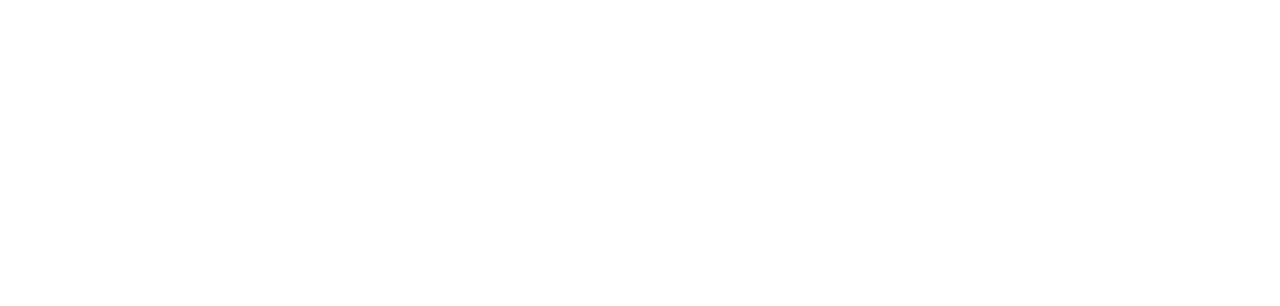
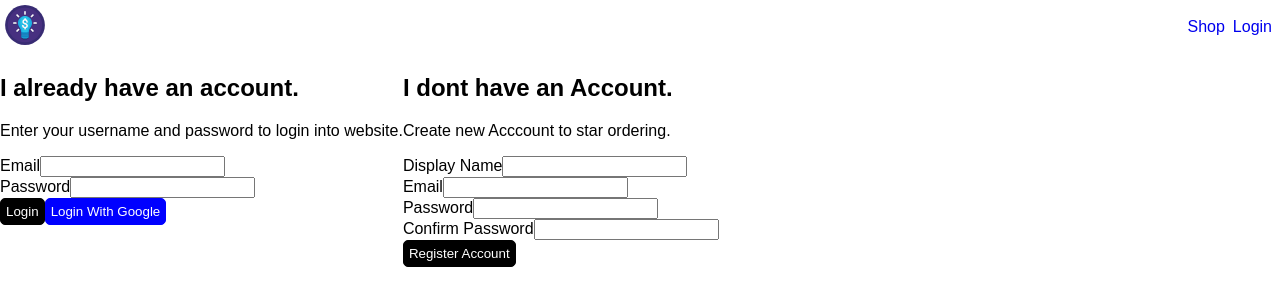
Before and after one commit to bikashthapa01/clothingshop, a React (Create React App) app: page /auth in a window 1280 px wide. Before the commit this address had no page. Shown: the top 306 px of the page. Built offline with nearby package versions, Linux system fonts and the light colour scheme; the HTML template or start-up script is replaced by a standard one.

Commit message:
Authentication Components Updated

```diff
--- a/src/App.js
+++ b/src/App.js
@@ -2,8 +2,7 @@
 import Home from "./routes/home/Home";
 import NavigationBar from "./routes/navigation/NavigationBar";
 import { Shop } from "./routes/shop/Shop";
-import { Register } from "./routes/register/Register";
-import { Login } from "./routes/login/Login";
+import { Authentication} from "./routes/authentication/Authentication";
 
 const App = () => {
   return (
@@ -11,8 +10,7 @@
       <Route path="/" element={<NavigationBar />}>
         <Route index element={<Home />} />
         <Route path="shop" element={<Shop/>}/>
-        <Route path="register" element={<Register/>}/>
-        <Route path="login" element={<Login/>} />
+        <Route path="auth" element={<Authentication/>} />
       </Route>
     </Routes>
   );
--- a/src/components/Button/Button.styles.scss
+++ b/src/components/Button/Button.styles.scss
@@ -6,6 +6,7 @@
     border-radius: 5px;
     font-family: "Poppins",sans-serif;
     font-weight: 300;
+    cursor: pointer;
 
     &:hover {
         background-color: white;
--- a/src/components/login-form/LoginForm.jsx
+++ b/src/components/login-form/LoginForm.jsx
@@ -1,70 +1,91 @@
-import React, { useState } from 'react'
-import { FormInput } from '../form-input/FormInput'
+import React, { useState } from "react";
+import { FormInput } from "../form-input/FormInput";
 import {
   signInWithGooglePopup,
   createUserDocumentFromAuth,
   signInUserWithEmailAndPassword,
 } from "../../utils/firebase/Firebase.utils";
-import { Button } from '../Button/Button';
+import { Button } from "../Button/Button";
 
 const defaultFormInput = {
-    email:'',
-    password:'',
+  email: "",
+  password: "",
+};
+
+export const LoginForm = () => {
+  const [errMessage, setErrMessage] = useState("");
+  const [formData, setFormData] = useState(defaultFormInput);
+  const { email, password } = formData;
+
+  const handleDataChange = (event) => {
+    const { name, value } = event.target;
+    setFormData({ ...formData, [name]: value });
+  };
+
+  const logGoogleUser = async () => {
+    try {
+      const { user } = await signInWithGooglePopup();
+      await createUserDocumentFromAuth(user);
+    } catch (err) {
+      switch (err.code) {
+        case "auth/user-not-found":
+          setErrMessage("User Not Found");
+          break;
+        case "auth/wrong-password":
+          setErrMessage("Username or Password is Not Correct");
+          break;
+        default:
+          setErrMessage(err.code);
+      }
     }
 
-export const LoginForm = () => {
-
-  const [errMessage,setErrMessage] = useState('');
-  const [formData,setFormData] = useState(defaultFormInput);
-  const {email,password} = formData;
-
-  const handleDataChange = (event) => {
-      const {name,value} = event.target;
-      setFormData({...formData,[name]:value});
-  }
-
-    const logGoogleUser = async () => {
-
-        try{
-          const { user } = await signInWithGooglePopup();
-        await createUserDocumentFromAuth(user);
-        }catch(err){
-          setErrMessage(`Error Loggin in : ${err}`)
-        }
-
-        console.log("Login Successful!")
-
+    console.log("Login Successful!");
   };
 
   const loginFormHandler = async (event) => {
     event.preventDefault();
 
-        try{
-          const {user} = await signInUserWithEmailAndPassword(email,password);
+    try {
+      const { user } = await signInUserWithEmailAndPassword(email, password);
       console.log(user.uid);
-        }catch(err){
-          if(err.code === "auth/user-not-found"){
+    } catch (err) {
+      if (err.code === "auth/user-not-found") {
         setErrMessage("User Not Found");
-          }else {
-            setErrMessage("Error Logging in user")
+      } else {
+        setErrMessage("Error Logging in user");
       }
     }
-
-      }
+  };
 
   return (
-    <div className='login-form-container'>
+    <div className="login-form-container">
       <h2>I already have an account.</h2>
       <span>Enter your username and password to login into website.</span>
-        <p style={{color:"red",}}>{errMessage}</p>
+      <p style={{ color: "red" }}>{errMessage}</p>
       <form onSubmit={loginFormHandler}>
-            <FormInput label="Email" type="email" name="email" required value={email} onChange={handleDataChange}/>
-            <FormInput label="Password" type="password" name="password" required value={password} onChange={handleDataChange}/>
-           <div className='button-group'>
+        <FormInput
+          label="Email"
+          type="email"
+          name="email"
+          required
+          value={email}
+          onChange={handleDataChange}
+        />
+        <FormInput
+          label="Password"
+          type="password"
+          name="password"
+          required
+          value={password}
+          onChange={handleDataChange}
+        />
+        <div className="button-group">
           <Button type="submit">Login</Button>
-                <Button buttonType="google" onClick={logGoogleUser}>Login With Google</Button>
+          <Button buttonType="google" type="button" onClick={logGoogleUser}>
+            Login With Google
+          </Button>
         </div>
       </form>
     </div>
-  )
-}
+  );
+};
--- a/src/components/register-form/RegisterForm.jsx
+++ b/src/components/register-form/RegisterForm.jsx
@@ -1,9 +1,114 @@
-import React from 'react'
+import React, { useState } from "react";
+import {
+  createAuthUserWithEmailAndPassword,
+  createUserDocumentFromAuth,
+} from "../../utils/firebase/Firebase.utils";
+import { FormInput } from "../form-input/FormInput";
+import { Button } from "../Button/Button";
+
+
+const defaultFormFields = {
+  displayName: "",
+  email: "",
+  password: "",
+  confirmPassword: "",
+};
 
 export const RegisterForm = () => {
+  const [formFields, setFormFields] = useState(defaultFormFields);
+  const { displayName, email, password, confirmPassword } = formFields;
+  const [errorMessage, setErrorMessage] = useState("");
+
+  const resetForm = () => {
+    setFormFields(defaultFormFields);
+  };
+
+  const handleChange = (event) => {
+    const { name, value } = event.target;
+    setFormFields({ ...formFields, [name]: value });
+  };
+
+  const handleSubmit = async (event) => {
+    event.preventDefault();
+    setErrorMessage("");
+
+    if (password.length < 6) {
+      setErrorMessage("Password Must be more than 6 characters long");
+      return;
+    }
+    if (password !== confirmPassword) {
+      setErrorMessage("Password Do Not Match");
+      return;
+    }
+
+    // at this stage all data are validated.
+
+    try {
+      const { user } = await createAuthUserWithEmailAndPassword(
+        email,
+        password
+      );
+      const userData = {
+        ...user,
+        displayName: displayName,
+      };
+
+      await createUserDocumentFromAuth(userData);
+
+      console.log("New Account Created.");
+
+      resetForm();
+    } catch (err) {
+      console.log(err);
+    }
+  };
+
   return (
-    <div className='register-form-container'>
+    <>
+      <div className="register-account-container">
+        <h2>I dont have an Account.</h2>
+        <span>Create new Acccount to star ordering.</span>
 
-    </div>
-  )
-}
+        <p style={{ color: "red" }}>{errorMessage}</p>
+        <form onSubmit={handleSubmit}>
+          <FormInput
+            label="Display Name"
+            type="text"
+            required
+            name="displayName"
+            value={displayName}
+            onChange={handleChange}
+          />
+
+          <FormInput
+            label="Email"
+            type="email"
+            required
+            name="email"
+            value={email}
+            onChange={handleChange}
+          />
+
+          <FormInput
+            label="Password"
+            type="password"
+            required
+            name="password"
+            value={password}
+            onChange={handleChange}
+          />
+
+          <FormInput
+            label="Confirm Password"
+            type="password"
+            required
+            name="confirmPassword"
+            value={confirmPassword}
+            onChange={handleChange}
+          />
+          <Button type="submit">Register Account</Button>
+        </form>
+      </div>
+    </>
+  );
+};
--- /dev/null
+++ b/src/routes/authentication/Authentication.jsx
@@ -0,0 +1,16 @@
+import React from "react";
+
+import { LoginForm } from "../../components/login-form/LoginForm";
+import { RegisterForm } from "../../components/register-form/RegisterForm";
+import "./Authentication.styles.scss";
+
+
+export const Authentication = () => {
+
+  return (
+    <div className="authentication-container">
+      <LoginForm />
+      <RegisterForm />
+    </div>
+  );
+};
--- /dev/null
+++ b/src/routes/authentication/Authentication.styles.scss
@@ -0,0 +1,3 @@
+.authentication-container {
+    display: flex;
+}
--- a/src/routes/login/Login.jsx
+++ b/src/routes/login/Authentication.jsx
@@ -1,14 +1,14 @@
 import React from "react";
 
-import { Register } from "../register/Register";
 import { LoginForm } from "../../components/login-form/LoginForm";
+import { RegisterForm } from "../../components/register-form/RegisterForm";
 
 export const Login = () => {
 
   return (
     <div className="authentication-form-container">
       <LoginForm/>
-      <Register />
+      <RegisterForm />
     </div>
   );
 };
--- a/src/routes/navigation/NavigationBar.jsx
+++ b/src/routes/navigation/NavigationBar.jsx
@@ -1,7 +1,7 @@
 import React from "react";
 import { Link, Outlet } from "react-router-dom";
 import {ReactComponent as Logo} from "../../assets/logo.svg";
-import "./Navigation.scss"
+import "./Navigation.styles.scss"
 
 
 const NavigationBar = () => {
@@ -13,7 +13,7 @@
         </Link>
         <div className="navigation-links">
           <Link className="nav-link" to="/shop" >Shop</Link>
-          <Link className="nav-link" to="/login" >Login</Link>
+          <Link className="nav-link" to="/auth" >Login</Link>
         </div>
       </div>
       <Outlet />
--- a/src/utils/firebase/Firebase.utils.jsx
+++ b/src/utils/firebase/Firebase.utils.jsx
@@ -20,7 +20,7 @@
 };
 
 // Initialize Firebase
-const firebaseApp = initializeApp(firebaseConfig);
+initializeApp(firebaseConfig);
 
 const provider = new GoogleAuthProvider();
 provider.setCustomParameters({
```
Also changed, not shown: src/routes/register/Register.jsx (deleted, +0 -113 lines), src/components/register-form/RegisterForm.styles.scss (deleted), src/routes/navigation/Navigation.styles.scss (renamed from src/routes/navigation/Navigation.scss). Lines whose indentation alone changed are shown as unchanged.
